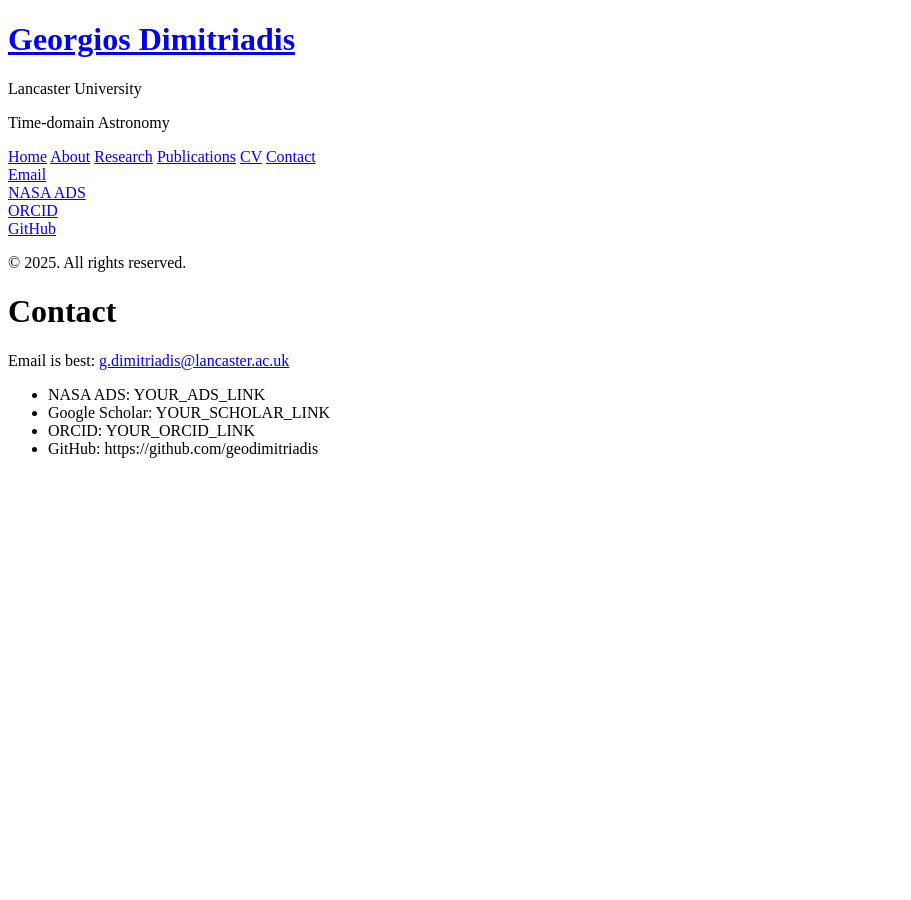
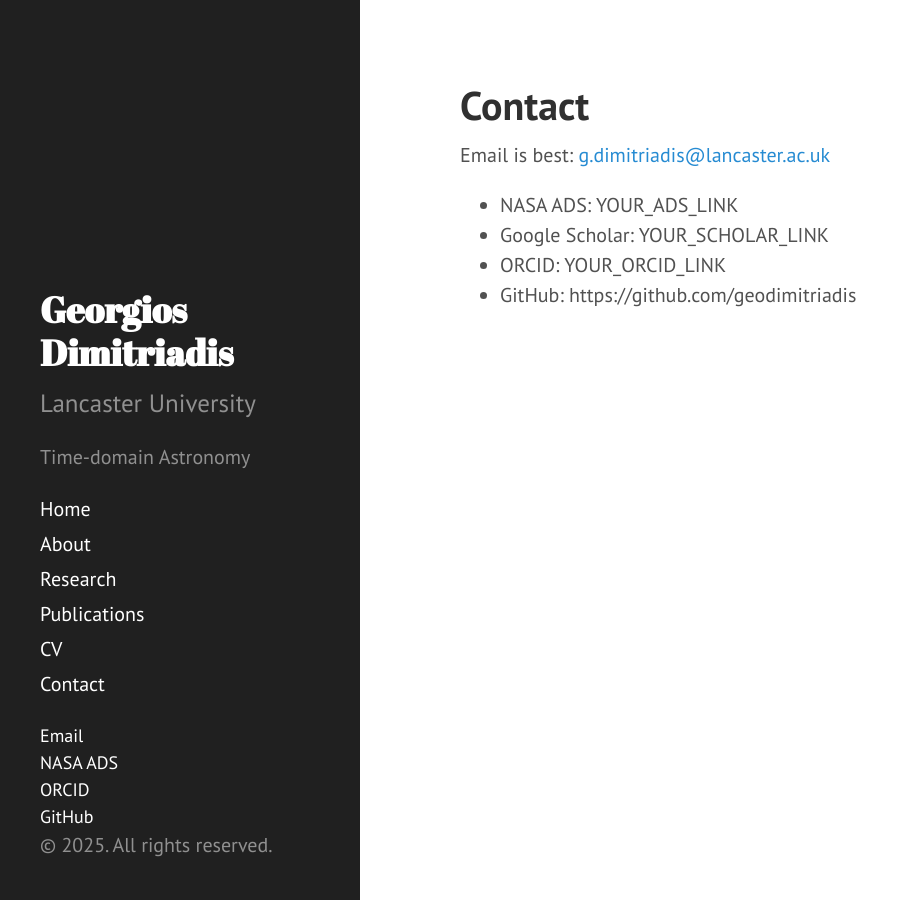
Before and after one commit to geodimitriadis/geodimitriadis.github.io, a Jekyll site: the page built from contact.md, in a window 1280 px wide. Shown: the whole page, without its empty margins (0-911 px from the left). Built offline with Jekyll 4.4.1, drawn with Linux system fonts in a browser that asks for light colours.

Commit message:
Update head.html

```diff
--- a/_includes/head.html
+++ b/_includes/head.html
@@ -15,15 +15,15 @@
   </title>
 
   <!-- CSS -->
-  <link rel="stylesheet" href="{{ site.baseurl }}public/css/poole.css">
-  <link rel="stylesheet" href="{{ site.baseurl }}public/css/syntax.css">
-  <link rel="stylesheet" href="{{ site.baseurl }}public/css/hyde.css">
-  <link rel="stylesheet" href="http://fonts.googleapis.com/css?family=PT+Sans:400,400italic,700|Abril+Fatface">
+  <link rel="stylesheet" href="{{ site.baseurl }}/public/css/poole.css">
+  <link rel="stylesheet" href="{{ site.baseurl }}/public/css/syntax.css">
+  <link rel="stylesheet" href="{{ site.baseurl }}/public/css/hyde.css">
+  <link rel="stylesheet" href="https://fonts.googleapis.com/css?family=PT+Sans:400,400italic,700|Abril+Fatface">
 
   <!-- Icons -->
-  <link rel="apple-touch-icon-precomposed" sizes="144x144" href="{{ site.baseurl }}public/apple-touch-icon-144-precomposed.png">
-                                 <link rel="shortcut icon" href="{{ site.baseurl }}public/favicon.ico">
+  <link rel="apple-touch-icon-precomposed" sizes="144x144" href="{{ site.baseurl }}/public/apple-touch-icon-144-precomposed.png">
+  <link rel="shortcut icon" href="{{ site.baseurl }}/public/favicon.ico">
 
   <!-- RSS -->
-  <link rel="alternate" type="application/rss+xml" title="RSS" href="/atom.xml">
+  <link rel="alternate" type="application/rss+xml" title="RSS" href="{{ site.baseurl }}/atom.xml">
 </head>
```
